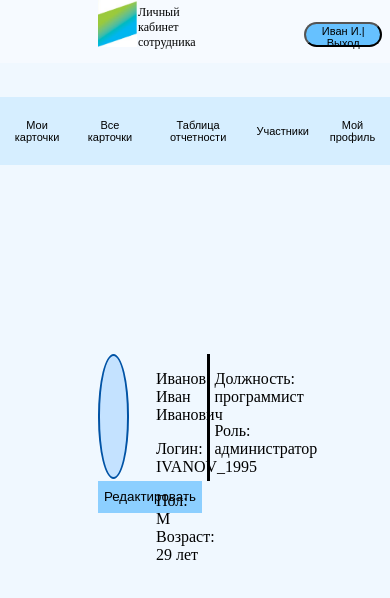
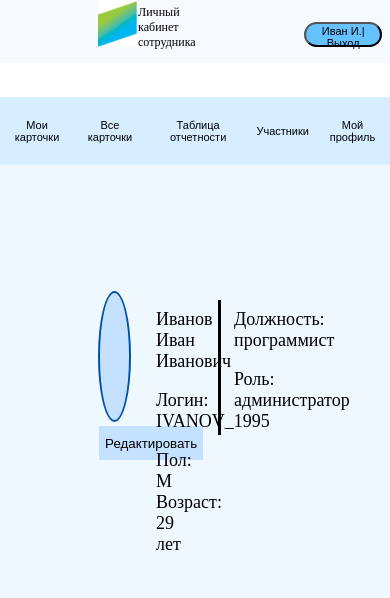
Before and after one commit to Faster-knight/siteAndreuKlemenovu, a React (Vite) app in the folder frontend/: page / in a window 390 px wide. Both pictures are taken after a click on the button "Войти". Shown: the top 598 px of the page. Built offline with nearby package versions, Linux system fonts and the light colour scheme.

Commit message:
Разобрались с дизайном страницы профиля

```diff
--- a/frontend/src/App.tsx
+++ b/frontend/src/App.tsx
@@ -32,12 +32,14 @@ export interface AuthContextValue {
   user: User | null;
   login: (name: string, pswd: string) => void;
   unlogin: () => void;
+  changeimg: () => void
 }
 
 export const AuthContext = createContext<AuthContextValue>({
   user: null,
   login: () => {},
-  unlogin: () => {}
+  unlogin: () => {},
+  changeimg: () => {}
 });
 
 function getRandomString(length: number = 32) {
@@ -63,10 +65,13 @@ function App() {
     setSsesion("");
     setUser(null);
   }
+  const changeimg = () => {
+
+  }
   return (
     <div className='App'>
       <BrowserRouter>
-        <AuthContext.Provider value={{user, login, unlogin}}>
+        <AuthContext.Provider value={{user, login, unlogin, changeimg}}>
           {
             <Routes>
               <Route index path="/" element={<RootPage />}/>
--- a/frontend/src/components/Header/HeaderComponent.css
+++ b/frontend/src/components/Header/HeaderComponent.css
@@ -136,6 +136,7 @@
         display: flex;
         justify-content: space-between;
     }*/
+
     /* Блок для работы с верхней строкой */
     .App-header-title {
         background-color: #f0f8ff;
@@ -145,6 +146,7 @@
         display: flex;
         justify-content: space-between;
     }
+
     /* Блок для работы с лого и надписью кабинета */
     .App-header-title-item0 {
         width: 20%;
@@ -153,6 +155,7 @@
         position: absolute;
         left: 25%;
     }
+
     /* Блок для работы с лого */
     .App-header-title-item0-img {
         width: 50%;
@@ -161,6 +164,7 @@
         background-repeat: no-repeat;
         margin-top: 3.5%;
     }
+
     /* Блок для работы с надписью */
     .App-header-title-item0-text {
         width: 50%;
@@ -169,15 +173,17 @@
         margin-left: 2%;
         margin-top: 7%;
     }
+
     /* Блок для работы с кнопкой */
     .App-header-title-item1 {
         position: absolute;
         width: 20%;
         height: 50%;
         margin: auto;
-        left: 90%;
+        left: 88%;
         top: 35%;
     }
+
     /* Блок для работы с кнопкой */
     .App-header-title-item1 button {
         width: 45%;
@@ -185,6 +191,7 @@
         background-color: #66c1ee;
         border-radius: 20px;
     }
+
     /* Блок для работы с header */
     .App-header-control {
         width: 100%;
@@ -195,10 +202,12 @@
         justify-content: space-evenly;
         background: #c4e2ff;
     }
+
     .App-header-contol-item0-mobile,
     .App-header-contol-item1-mobile {
         display: none;
     }
+
     .App-header-control-item1 button,
     .App-header-control-item2 button,
     .App-header-control-item3 button,
@@ -208,6 +217,7 @@
         border-radius: 0;
         height: 100%;
         border: none;
+        font-size: 15px;
     }
     .App-header-control-item1 button:hover,
     .App-header-control-item2 button:hover,
--- a/frontend/src/pages/ProfilePage/ProfilePage.css
+++ b/frontend/src/pages/ProfilePage/ProfilePage.css
@@ -1,12 +1,16 @@
-body {
+.App-profile-body {
     background-color: #f0f8ff;
+    width: 100%;
+    height: 100%;
+    position: absolute;
+    top: 19.5%;
 }
 
 .App-profile-body-img {
-    width: 7%;
-    height: 25%;
+    width: 7.5%;
+    height: 20%;
     position: absolute;
-    top: 30%;
+    top: 15%;
     left: 25%;
     /*border: 5px solid black;*/ /* Для помощи при перестановки блока */
 }
@@ -14,7 +18,7 @@ body {
 .App-profile-body-img-item0 {
     position: absolute;
     width: 100%;
-    height: 76%;
+    height: 75%;
     background-color: #c4e2ff;
     border: 2px solid #0153a5;
     border-radius: 50%;
@@ -24,40 +28,39 @@ body {
 .App-profile-body-img button {
     position: absolute;
     top: 80%;
-    left: 1.5%;
-    background-color: #8ccfff;
+    left: 5.5%;
+    background-color: #c4e2ff;
     border-radius: 0;
     height: 20%;
     border: none;
 }
 
-.App-profile-body {
-    width: 100%;
-    height: 75%;
-    position: absolute;
-    top: 19.5%;
+.App-profile-body-img button:hover {
+    background-color: #9accfe;
 }
 
 .App-profile-body-div-line {
     width: 0.5%;
-    height: 20%;
+    height: 16%;
     border-left: 3px solid black;
     position: absolute;
-    left: 53%;
-    top: 30%;
+    left: 56%;
+    top: 16%;
 }
 
 .App-profile-body-left-div {
     width: 12%;
+    font-size: 18px;
     position: absolute;
-    top: 30%;
+    top: 15%;
     left: 40%;
 }
 
 .App-profile-body-right-div {
     width: 7%;
     height: 20%;
+    font-size: 18px;
     position: absolute;
-    top: 30%;
-    left: 55%;
+    top: 15%;
+    left: 60%;
 }
```
